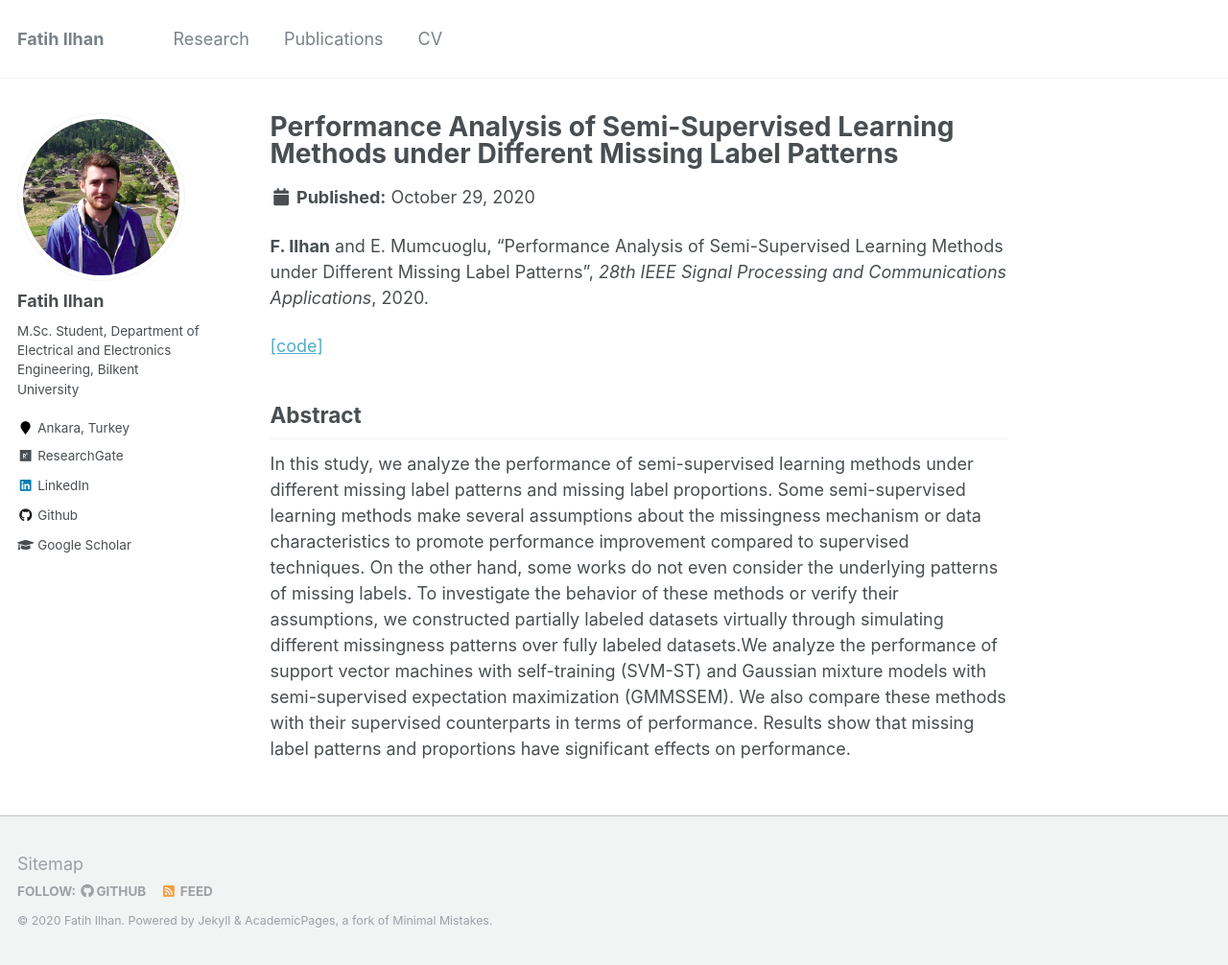
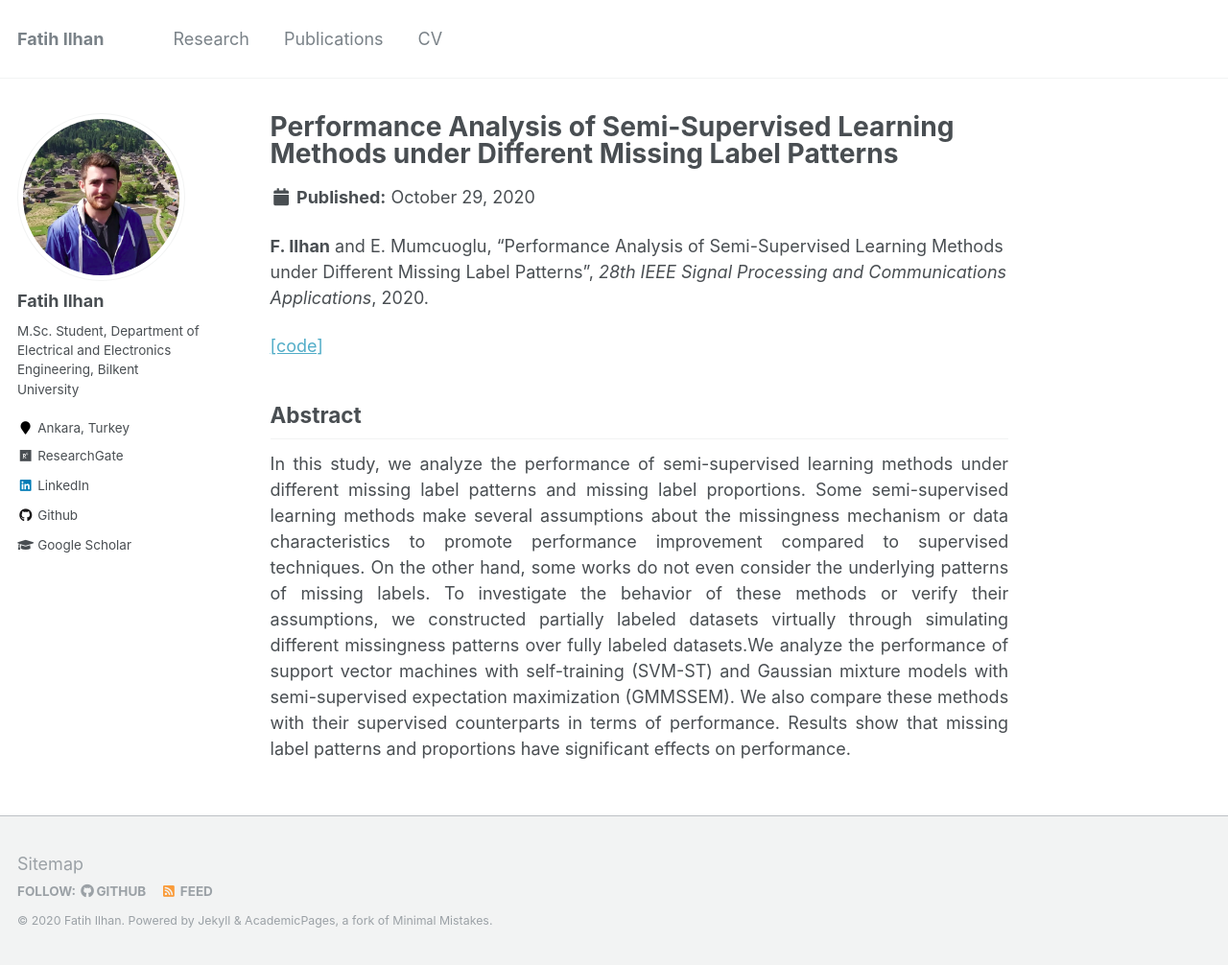
Before and after one commit to fatih-ilhan/fatih-ilhan.github.io, a Jekyll site: the page built from _publications/SSLM.md, in a window 1280 px wide and 1006 px high. Shown: the whole window at 96% size. Built offline with Jekyll 4.4.1, drawn with Linux system fonts in a browser that asks for light colours.

Commit message:
Update SSLM.md

```diff
--- a/_publications/SSLM.md
+++ b/_publications/SSLM.md
@@ -9,7 +9,7 @@ permalink: /publications/SSLM
 
 
 ## Abstract
-In this study, we analyze the performance of
+<div style="text-align: justify">In this study, we analyze the performance of
 semi-supervised learning methods under different missing label
 patterns and missing label proportions. Some semi-supervised
 learning methods make several assumptions about the missingness
@@ -25,4 +25,4 @@ models with semi-supervised expectation maximization (GMMSSEM).
 We also compare these methods with their supervised
 counterparts in terms of performance. Results show that missing
 label patterns and proportions have significant effects on
-performance.
+performance.</div>
```
